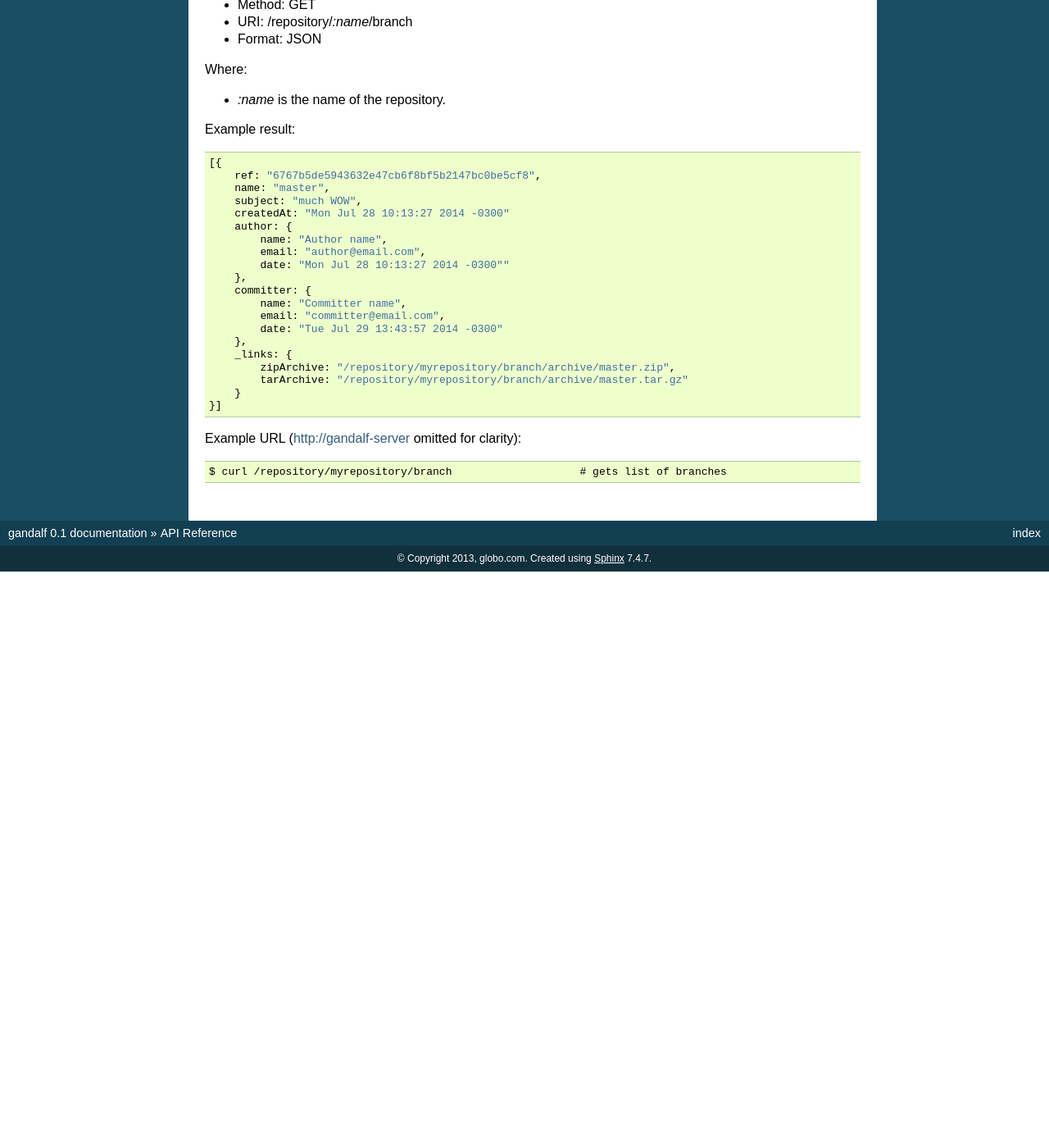
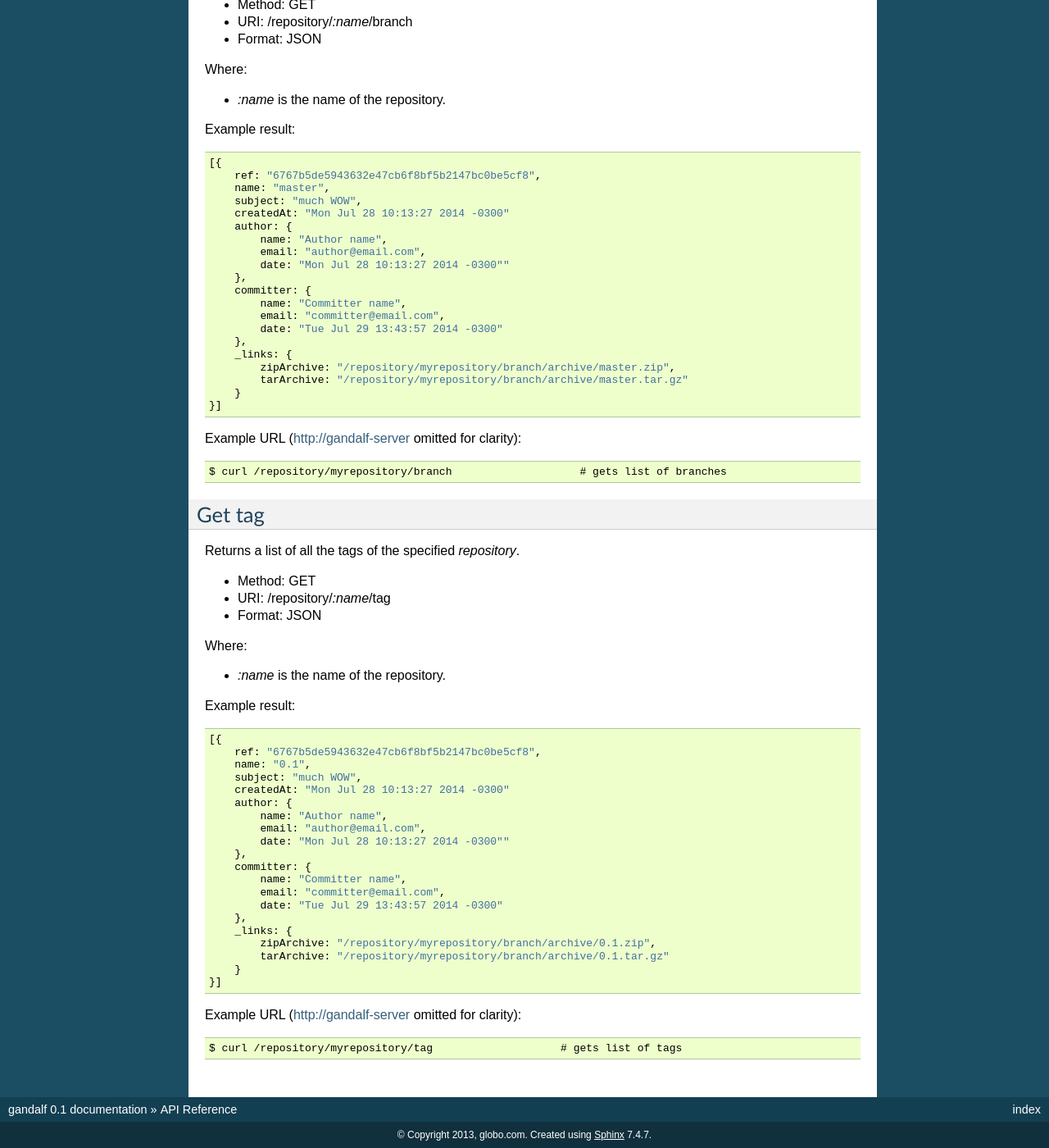
Before and after one commit to tsuru/gandalf, a Sphinx documentation site: the page built from docs/source/api.rst, in a window 1280 px wide and 1400 px high, scrolled down 2660 px. Shown: the whole window at 82% size. Built offline with Sphinx 7.4.7, drawn with Linux system fonts in a browser that asks for light colours; before the commit the page ends 3357 px from its top, so only the background shows below that.

Commit message:
API doc: Added GetTag section (Fix  #139)

```diff
--- a/docs/source/api.rst
+++ b/docs/source/api.rst
@@ -169,3 +169,43 @@ Example result::
 Example URL (http://gandalf-server omitted for clarity)::
 
     $ curl /repository/myrepository/branch                    # gets list of branches
+
+Get tag
+-------
+
+Returns a list of all the tags of the specified `repository`.
+
+* Method: GET
+* URI: /repository/`:name`/tag
+* Format: JSON
+
+Where:
+
+* `:name` is the name of the repository.
+
+Example result::
+
+    [{
+        ref: "6767b5de5943632e47cb6f8bf5b2147bc0be5cf8",
+        name: "0.1",
+        subject: "much WOW",
+        createdAt: "Mon Jul 28 10:13:27 2014 -0300"
+        author: {
+            name: "Author name",
+            email: "author@email.com",
+            date: "Mon Jul 28 10:13:27 2014 -0300""
+        },
+        committer: {
+            name: "Committer name",
+            email: "committer@email.com",
+            date: "Tue Jul 29 13:43:57 2014 -0300"
+        },
+        _links: {
+            zipArchive: "/repository/myrepository/branch/archive/0.1.zip",
+            tarArchive: "/repository/myrepository/branch/archive/0.1.tar.gz"
+        }
+    }]
+
+Example URL (http://gandalf-server omitted for clarity)::
+
+    $ curl /repository/myrepository/tag                    # gets list of tags
```
